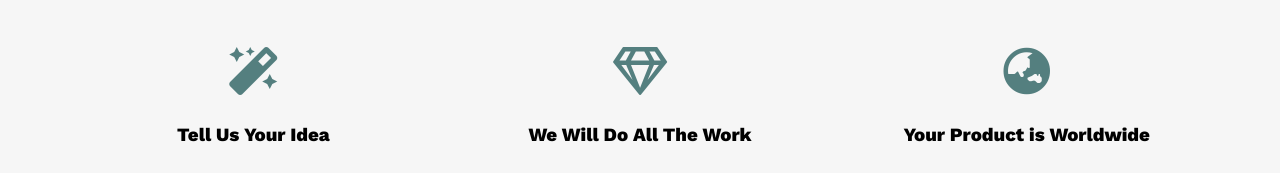
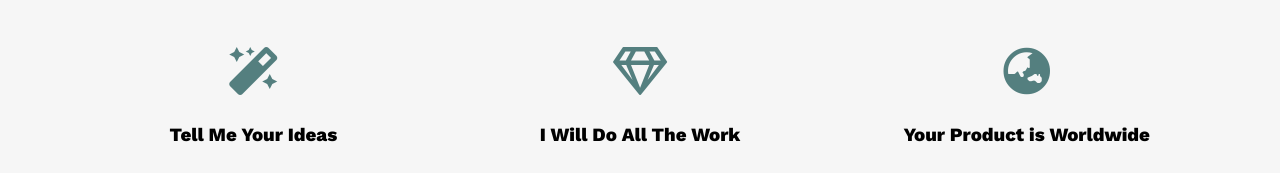
Before and after one commit to Hussein-kadhim/HTML-CSS-TEMPLATE-ONE, a website built with Parcel: page index.html in a window 1280 px wide. Shown: the part 991-1164 px from the top of the page. Built offline with nearby package versions, Linux system fonts and the light colour scheme.

Commit message:
changed the content on h3

```diff
--- a/index.html
+++ b/index.html
@@ -63,7 +63,7 @@
         <div class="container grid-3">
             <div class="feat">
                 <i class="fas fa-magic fa-3x"></i>
-                <h3>Tell Us Your Idea</h3>
+                <h3>Tell Me Your Ideas</h3>
                 <p>
                     Lorem ipsum dolor sit amet, consectetur adipiscing elit, sed do
                     eiusmod tempor incididunt ut lab
@@ -71,7 +71,7 @@
             </div>
             <div class="feat">
                 <i class="far fa-gem fa-3x"></i>
-                <h3>We Will Do All The Work</h3>
+                <h3>I Will Do All The Work</h3>
                 <p>
                     Lorem ipsum dolor sit amet, consectetur adipiscing elit, sed do
                     eiusmod tempor incididunt ut lab
```
